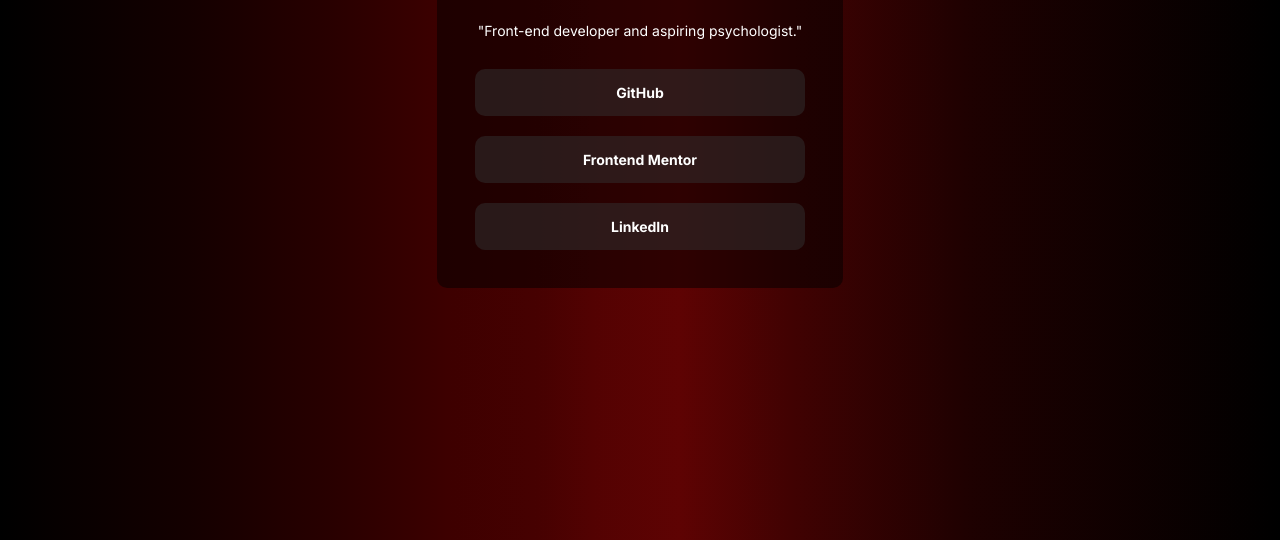
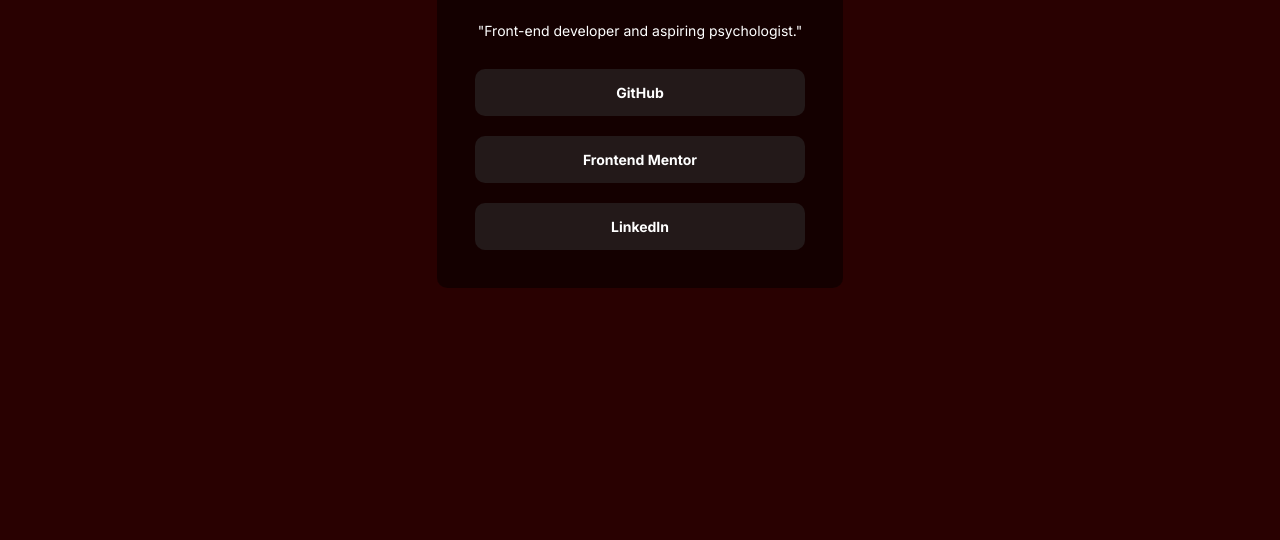
Before and after one commit to gmatt20/my-social-links-profile, a plain HTML site: page index.html in a window 1280 px wide. Shown: the part 260-800 px from the top of the page. Drawn offline with Linux system fonts and the light colour scheme.

Commit message:
added a branch for the first time! I am fixing the positioning problem and adding new features.

```diff
--- a/styles.css
+++ b/styles.css
@@ -1,5 +1,5 @@
 body{
-    background-image: linear-gradient(
+    /* background-image: linear-gradient(
   90deg,
   hsl(0deg 0% 0%) 0%,
   hsl(0deg 100% 4%) 15%,
@@ -10,7 +10,8 @@
   hsl(0deg 94% 19%) 53%,
   hsl(0deg 94% 13%) 62%,
   hsl(0deg 94% 6%) 76%,
-  hsl(0deg 0% 0%) 100%);
+  hsl(0deg 0% 0%) 100%); */
+  background-color: #290101;
     font-family: Inter;
     color: hsl(0, 0%, 100%);
     font-size: 14px;
```
